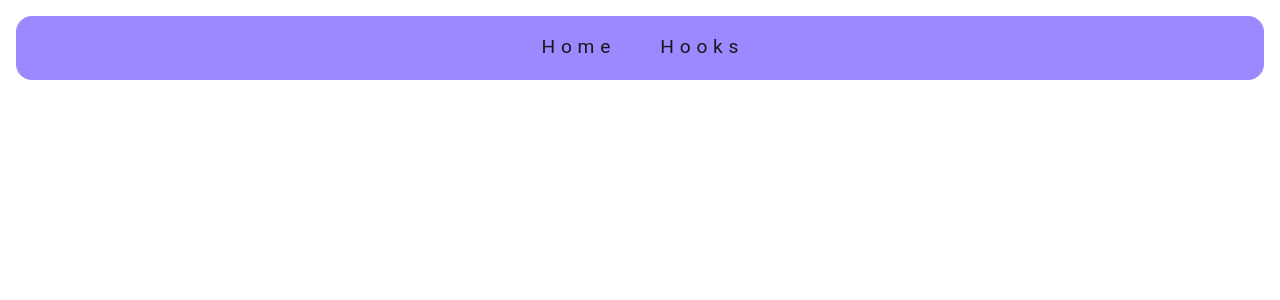
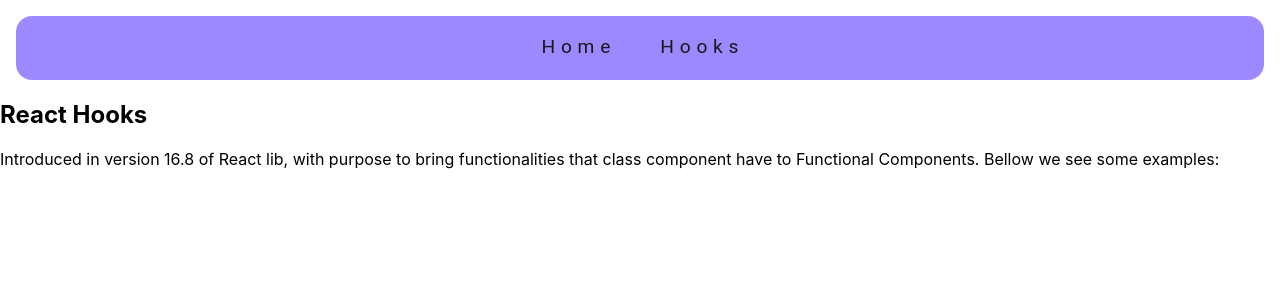
Before and after one commit to ricardoham/myreact-typescript-cookbook, a React (Create React App) app: page /hooks in a window 1280 px wide. Shown: the top 300 px of the page. Built offline with nearby package versions, Linux system fonts and the light colour scheme.

Commit message:
accordion initial structure

```diff
--- /dev/null
+++ b/src/components/Accordion/styles.ts
@@ -0,0 +1,3 @@
+import styled from 'styled-components';
+
+export const AccordionContainer = styled.div``;
--- /dev/null
+++ b/src/pages/HooksPage/index.tsx
@@ -0,0 +1,19 @@
+import React from 'react';
+
+const HooksPage = () => {
+  return (
+    <section>
+      <article>
+        <header>
+          <h2>React Hooks</h2>
+        </header>
+        <p>Introduced in version 16.8 of React lib,
+             with purpose to bring functionalities that class component have to Functional Components.
+             Bellow we see some examples:
+        </p>
+      </article>
+    </section>
+  )
+}
+
+export default HooksPage;
--- a/src/routes/index.tsx
+++ b/src/routes/index.tsx
@@ -3,6 +3,7 @@
 import history from '../configs/history';
 import Home from '../pages';
 import Navbar from '../components/Navbar';
+import HooksPage from '../pages/HooksPage'
 
 const Routes = () => (
   <main>
@@ -10,6 +11,7 @@
     <Navbar />
       <Switch>
         <Route exact path="/" component={Home} />
+        <Route path="/hooks" component={HooksPage} />
       </Switch>
     </Router>
   </main>
```
Also changed, not shown: src/components/Accordion/AccordionHeader/index.tsx (added, +11 -0 lines), src/components/Accordion/AccordionSection/index.tsx (added, +12 -0 lines), src/components/Accordion/index.tsx (added, +28 -0 lines), src/pages/ExampleUseState/index.tsx (deleted, +0 -7 lines).
